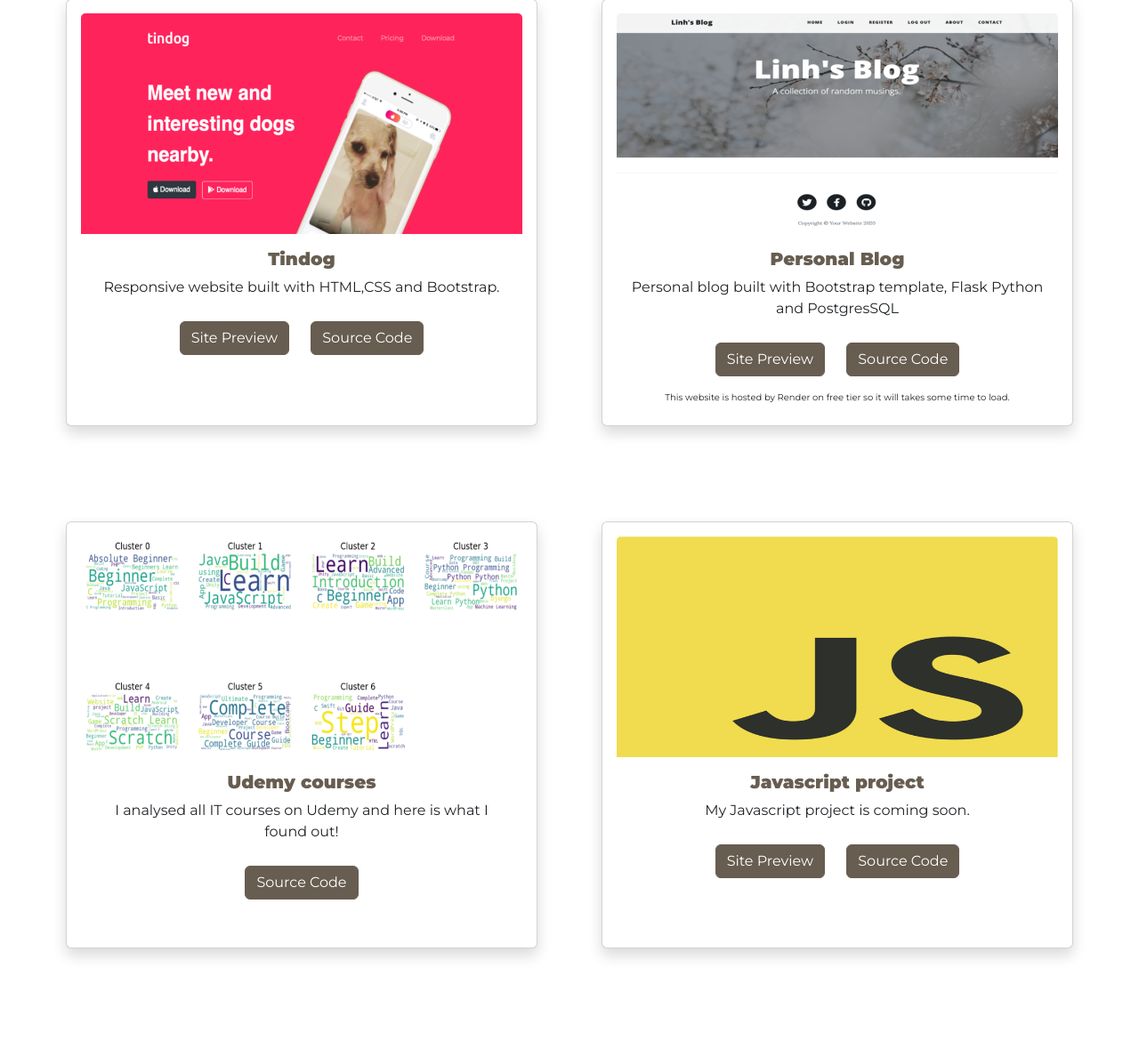
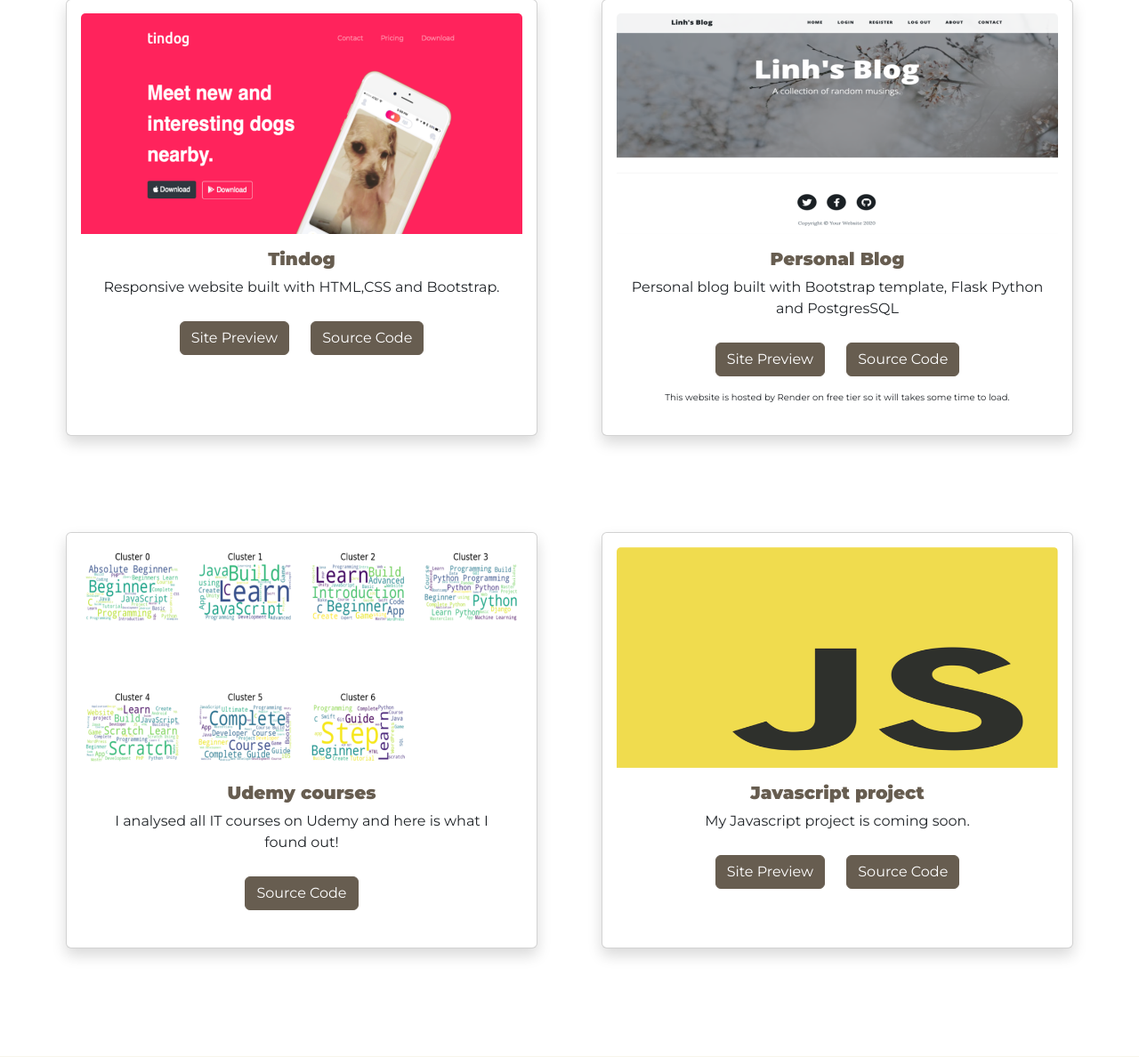
Before and after one commit to LinhHoang2812/MyPortfolio, a Flask app: page / in a window 1280 px wide. Shown: the part 1003-2191 px from the top of the page at 89% size. Run offline with Flask 2, Linux system fonts and the light colour scheme; some libraries are stand-ins or nearby versions.

Commit message:
make card always same height

```diff
--- a/static/css/styles.css
+++ b/static/css/styles.css
@@ -215,20 +215,20 @@ body {
     padding: 3% 3%;
 }
 
-@media (min-width: 1000px) and (max-width: 1900px){
+/*@media (min-width: 1000px) and (max-width: 1366px){
     .card {
       height: 30rem;
 
     }
 }
 
-@media (min-width: 1900px){
+@media (min-width: 1366px){
     .card {
-      height: 38rem;
+      height: 36rem;
 
     }
 }
-
+*/
 
 
 
--- a/templates/index.html
+++ b/templates/index.html
@@ -93,7 +93,7 @@
 
     <div class="row">
         <div class="col-lg-6  project-col" >
-            <div class="card shadow " >
+            <div class="card shadow h-100" >
                 <img class="card-img-top mx-auto" src="static/assets/image/tindog-2.png" alt="Card image cap">
                 <div class="card-body">
                     <h5 class="card-title">Tindog</h5>
@@ -106,7 +106,7 @@
 
         <div class="col-lg-6 project-col">
 
-            <div class="card shadow ">
+            <div class="card shadow h-100">
                 <img class="card-img-top mx-auto" src="static/assets/image/blog.png" alt="Card image cap">
                 <div class="card-body">
                     <h5 class="card-title">Personal Blog</h5>
@@ -122,7 +122,7 @@
 
         <div class="row">
             <div class="col-lg-6 project-col" >
-                <div class="card shadow" >
+                <div class="card shadow h-100" >
                     <img class="card-img-top mx-auto" src="static/assets/image/clusters1.png" alt="Card image cap">
                     <div class="card-body">
                         <h5 class="card-title">Udemy courses</h5>
@@ -134,7 +134,7 @@
 
             <div class="col-lg-6 project-col">
 
-                <div class="card shadow ">
+                <div class="card shadow h-100">
                     <img class="card-img-top mx-auto" src="static/assets/image/js.png" alt="Card image cap">
                     <div class="card-body">
                         <h5 class="card-title">Javascript project</h5>
```
